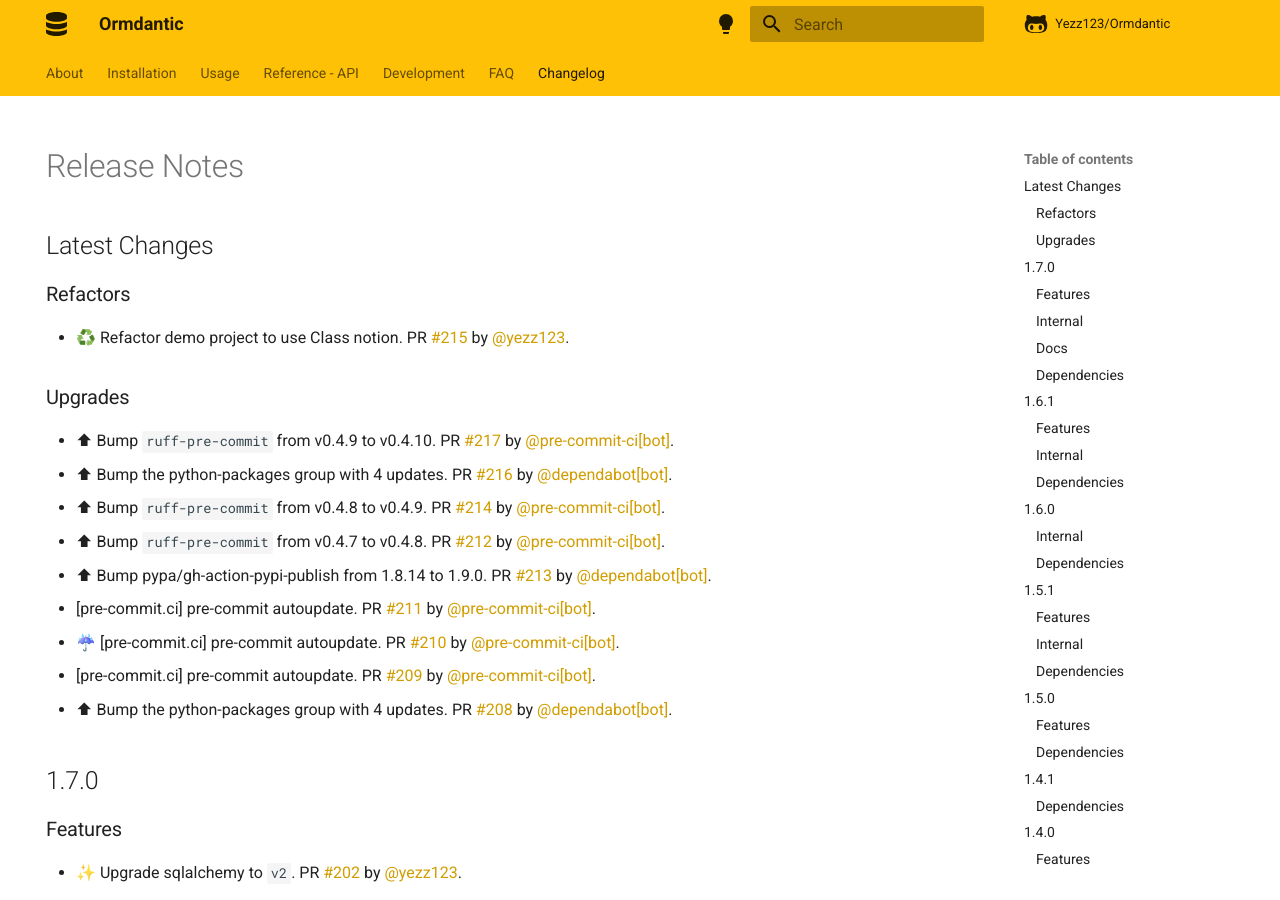
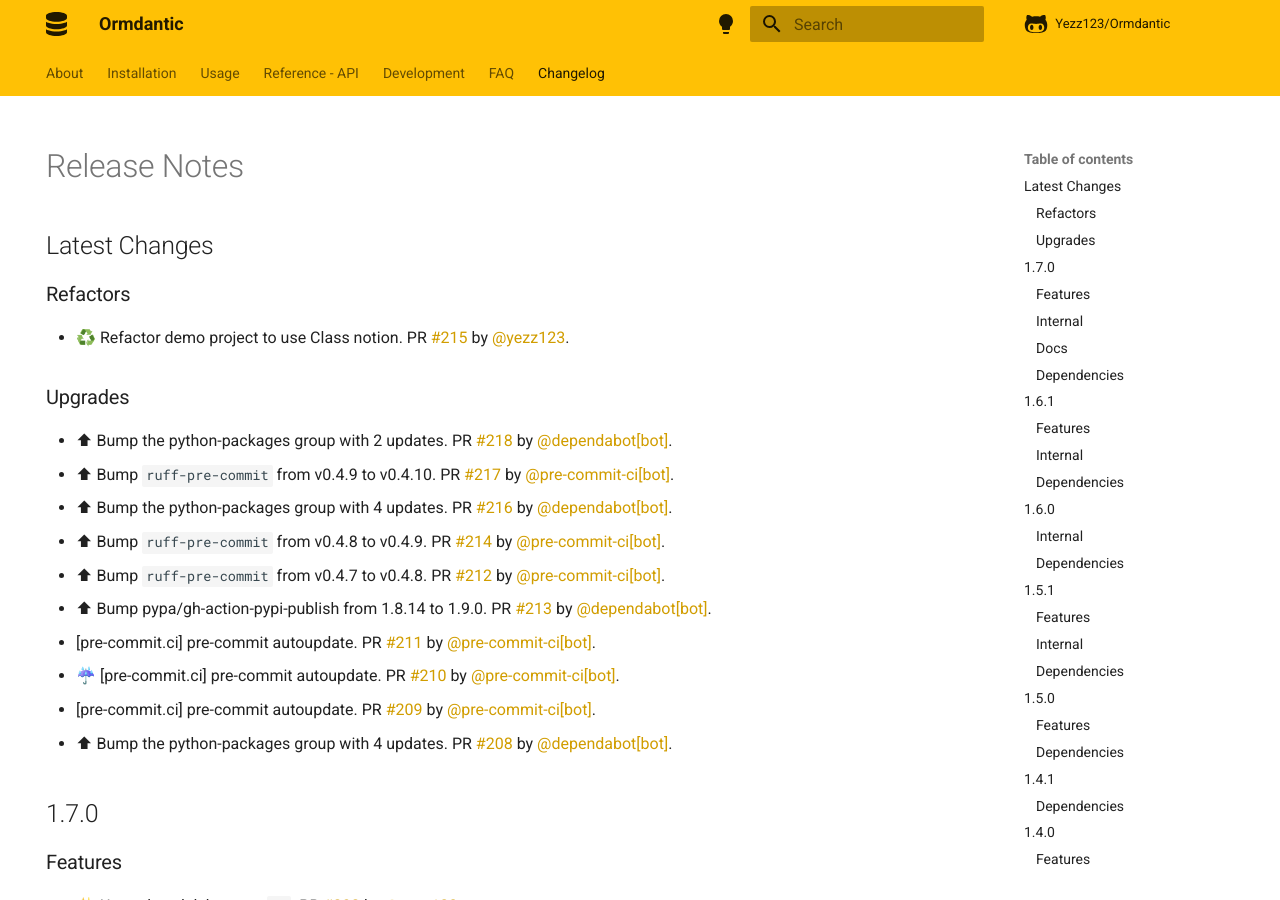
Before and after one commit to yezz123/ormdantic, an MkDocs documentation site: the page built from docs/release.md, in a window 1280 px wide and 900 px high. Built offline with MkDocs 1.6.1 and Material for MkDocs 9.7.7, drawn with Linux system fonts in a browser that asks for light colours; comment, search, counter and statistics services are not loaded.

Commit message:
📝 Update release notes

```diff
--- a/docs/release.md
+++ b/docs/release.md
@@ -13,6 +13,7 @@ hide:
 
 ### Upgrades
 
+* ⬆ Bump the python-packages group with 2 updates. PR [#218](https://github.com/yezz123/ormdantic/pull/218) by [@dependabot[bot]](https://github.com/apps/dependabot).
 * ⬆ Bump `ruff-pre-commit` from v0.4.9 to v0.4.10. PR [#217](https://github.com/yezz123/ormdantic/pull/217) by [@pre-commit-ci[bot]](https://github.com/apps/pre-commit-ci).
 * ⬆ Bump the python-packages group with 4 updates. PR [#216](https://github.com/yezz123/ormdantic/pull/216) by [@dependabot[bot]](https://github.com/apps/dependabot).
 * ⬆ Bump `ruff-pre-commit` from v0.4.8 to v0.4.9. PR [#214](https://github.com/yezz123/ormdantic/pull/214) by [@pre-commit-ci[bot]](https://github.com/apps/pre-commit-ci).
```
